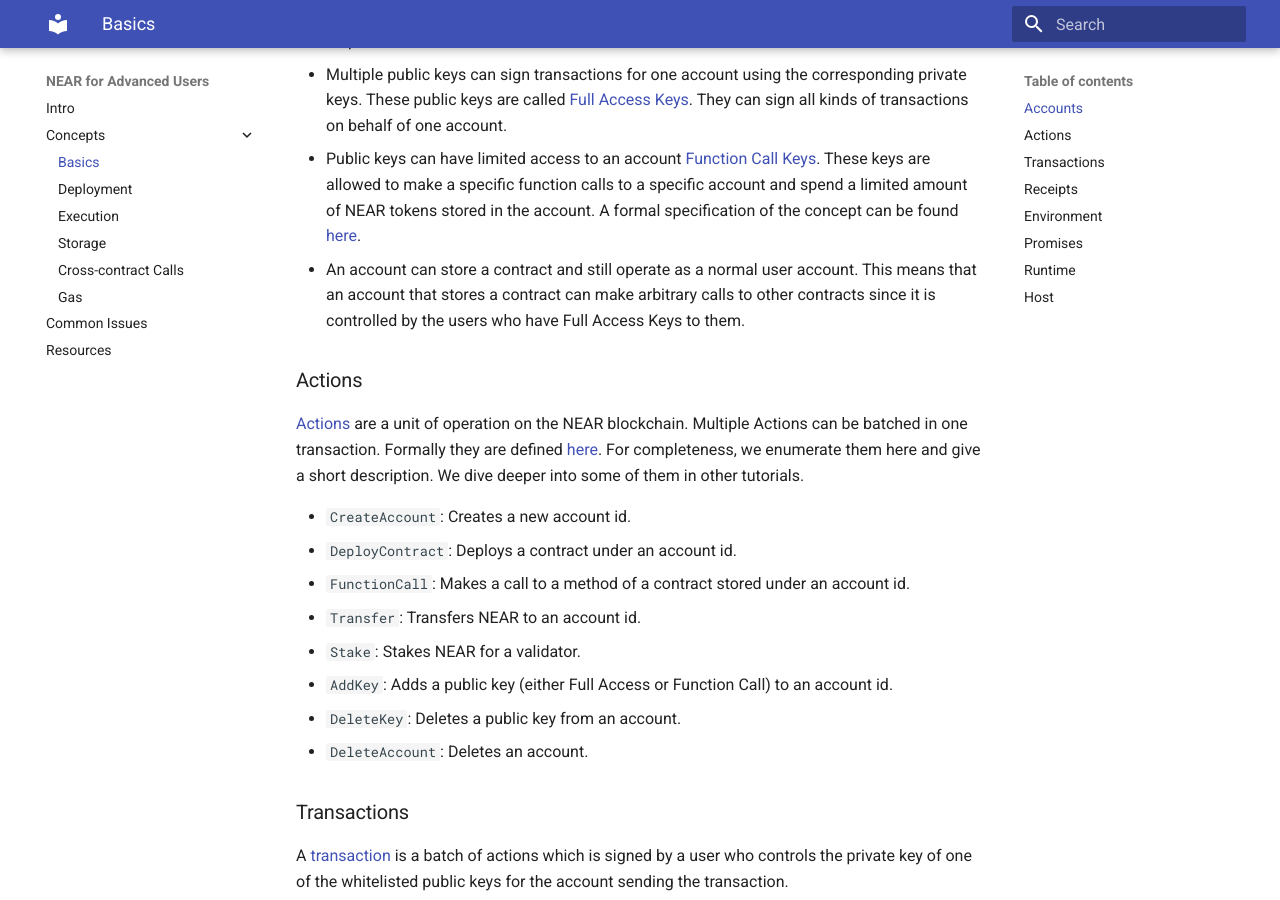
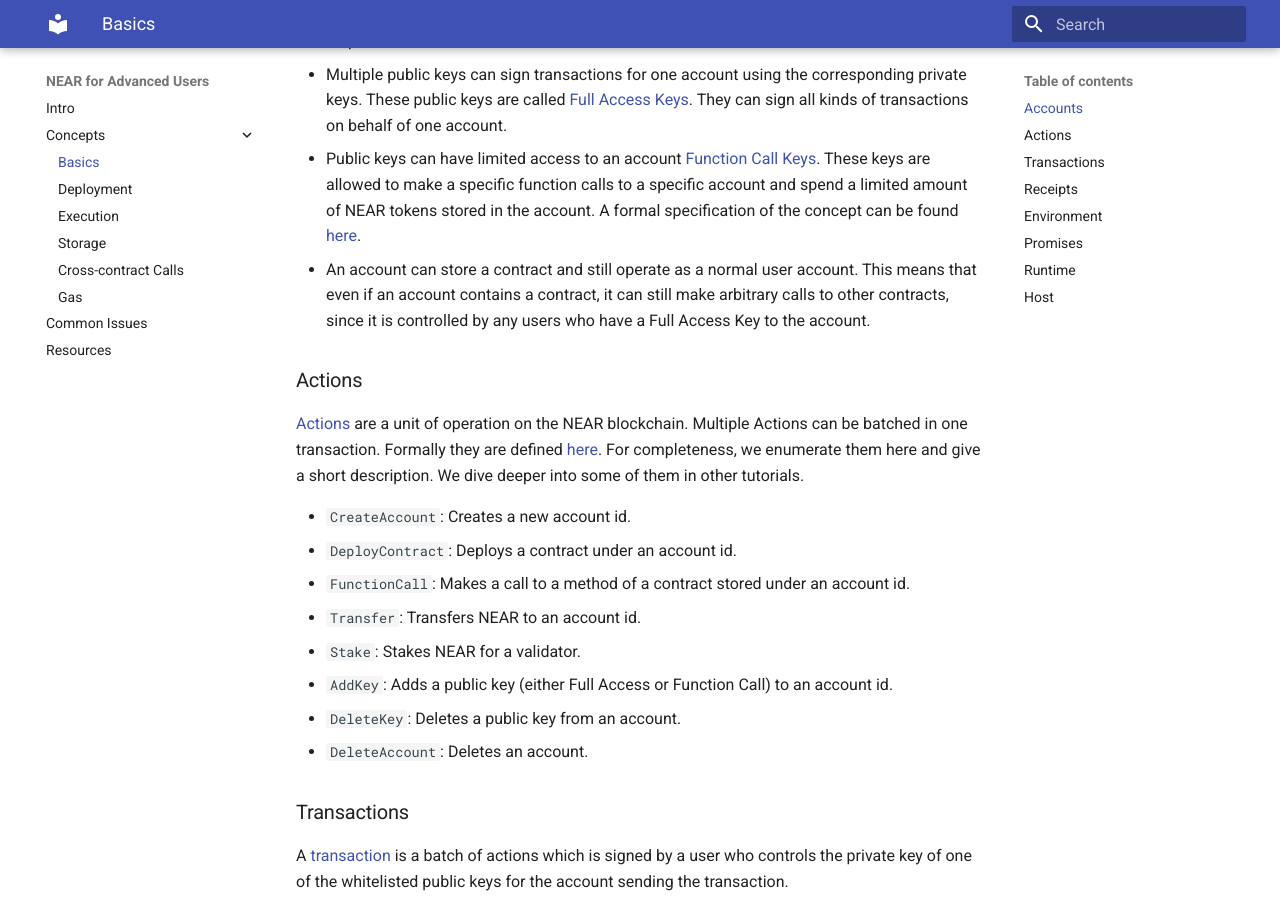
Before and after one commit to ChainSecurity/near-for-auditors, an MkDocs documentation site: the page built from docs/basics.md, in a window 1280 px wide and 900 px high, scrolled down 476 px. Built offline with MkDocs 1.6.1 and Material for MkDocs 9.7.7, drawn with Linux system fonts in a browser that asks for light colours.

Commit message:
Update basics.md

```diff
--- a/docs/basics.md
+++ b/docs/basics.md
@@ -7,7 +7,7 @@
 * Each account has a human readable name in the form of ``[<subdomain>.]*near``. In Ethereum, public addresses are associated with a hexadecimal number by default. There are protocols that can wrap these addresses to human-readable names but these require extra steps from the users.
 * Multiple public keys can sign transactions for one account using the corresponding private keys. These public keys are called [Full Access Keys](https://docs.near.org/docs/concepts/account#access-keys). They can sign all kinds of transactions on behalf of one account.
 * Public keys can have limited access to an account [Function Call Keys](https://docs.near.org/docs/concepts/account#function-call-keys). These keys are allowed to make a specific function calls to a specific account and spend a limited amount of NEAR tokens stored in the account. A formal specification of the concept can be found [here](https://nomicon.io/DataStructures/AccessKey.html#accesskeypermissionfunctioncall).
-* An account can store a contract and still operate as a normal user account. This means that an account that stores a contract can make arbitrary calls to other contracts since it is controlled by the users who have Full Access Keys to them.
+* An account can store a contract and still operate as a normal user account. This means that even if an account contains a contract, it can still make arbitrary calls to other contracts, since it is controlled by any users who have a Full Access Key to the account.
 
 ### Actions
 
```
